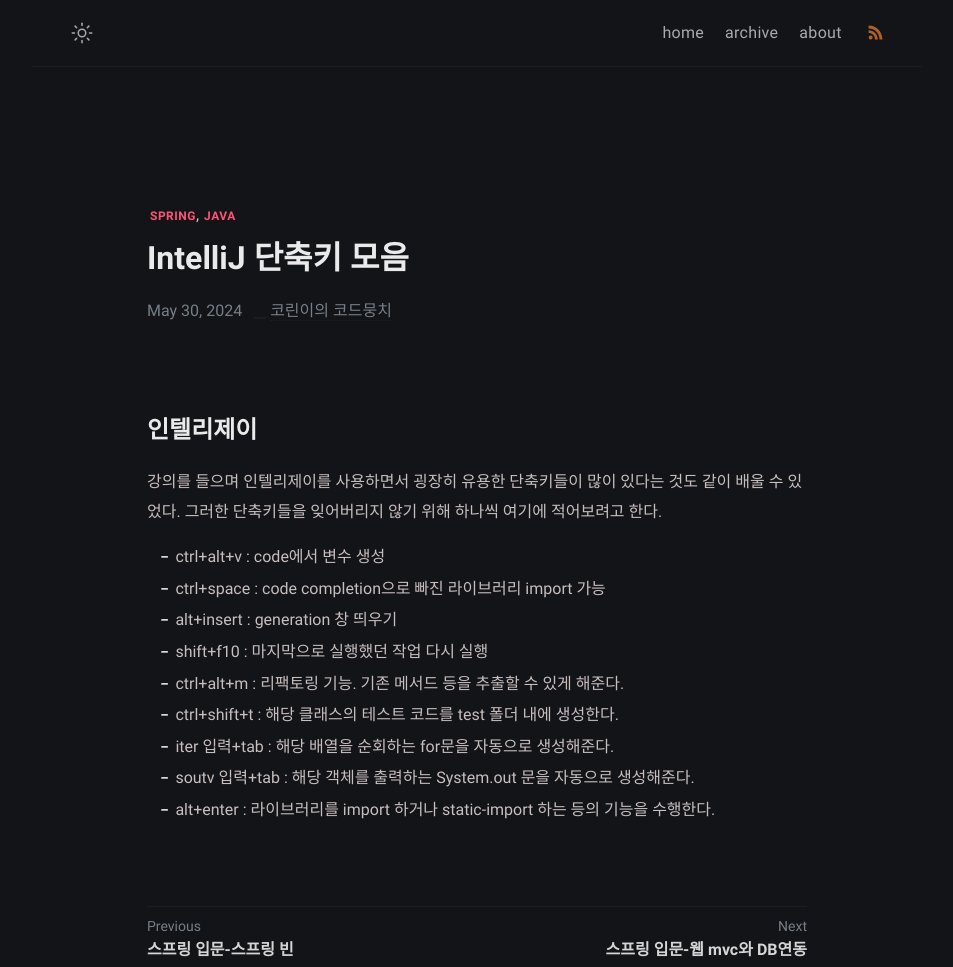
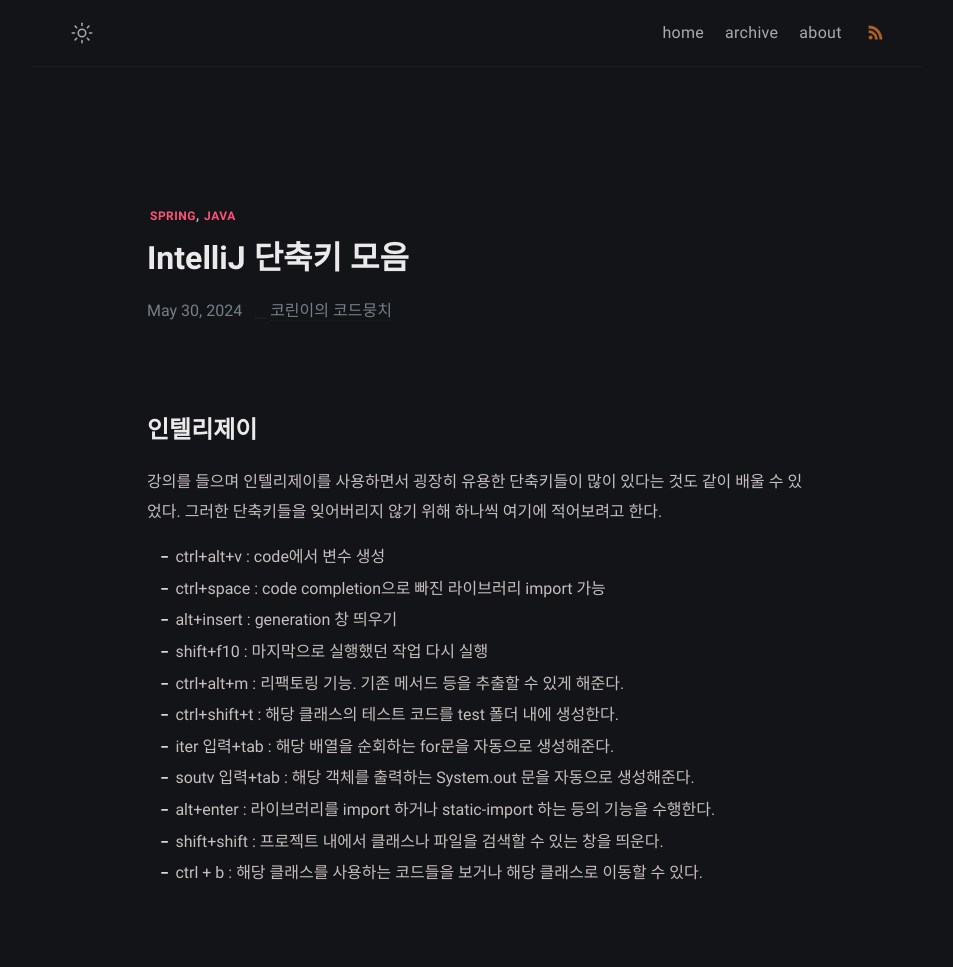
Before and after one commit to rabent/rabent.github.io, a Jekyll site: the page built from _posts/2024-05-30-IntelliJ 단축키.md, in a window 1280 px wide, cut to the strip 0-967 px from the top of the page. Shown: the whole strip, without its empty margins (163-1116 px from the left). Built offline with Jekyll 4.4.1, drawn with Linux system fonts in a browser that asks for light colours.

Commit message:
Update 2024-05-30-IntelliJ 단축키.md

```diff
--- a/_posts/2024-05-30-IntelliJ 단축키.md
+++ b/_posts/2024-05-30-IntelliJ 단축키.md
@@ -20,3 +20,5 @@
 - iter 입력+tab : 해당 배열을 순회하는 for문을 자동으로 생성해준다.
 - soutv 입력+tab : 해당 객체를 출력하는 System.out 문을 자동으로 생성해준다.
 - alt+enter : 라이브러리를 import 하거나 static-import 하는 등의 기능을 수행한다.
+- shift+shift : 프로젝트 내에서 클래스나 파일을 검색할 수 있는 창을 띄운다.
+- ctrl + b : 해당 클래스를 사용하는 코드들을 보거나 해당 클래스로 이동할 수 있다.
```
